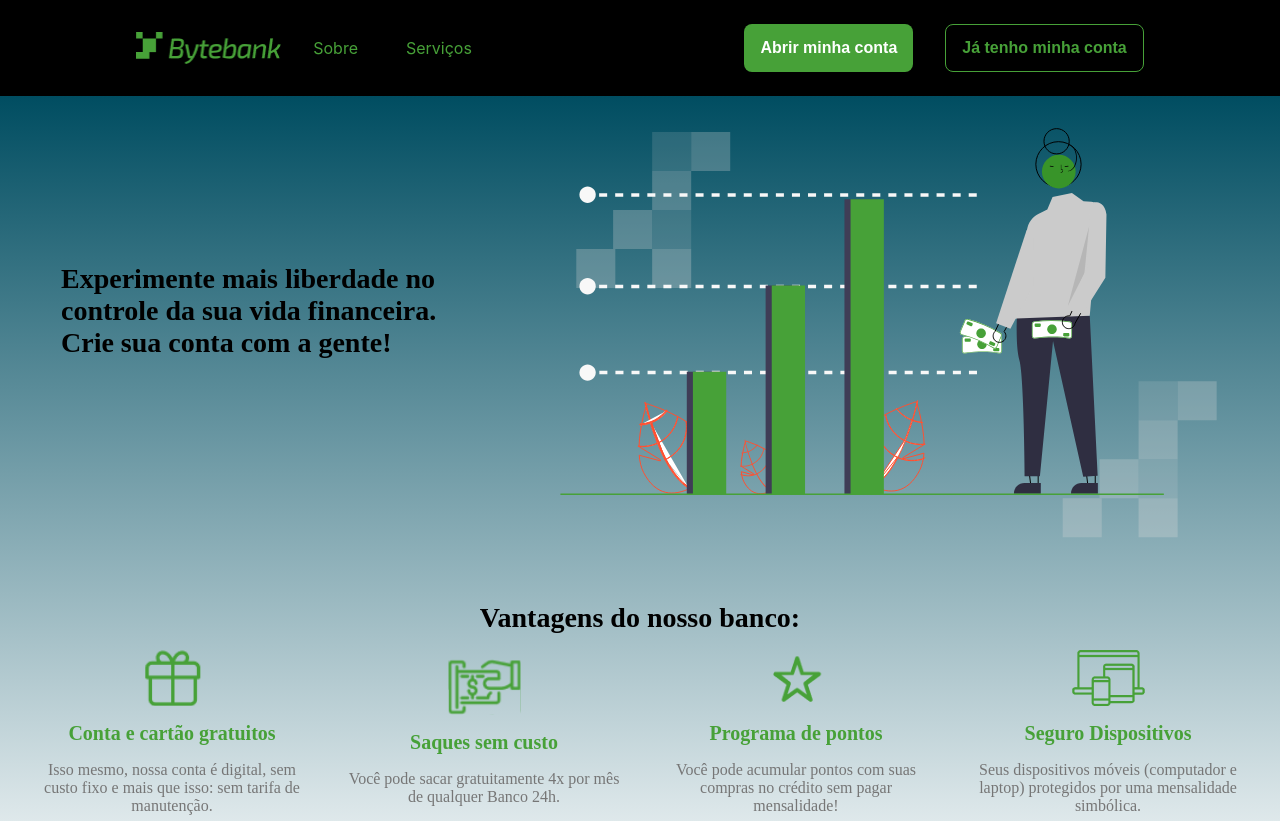
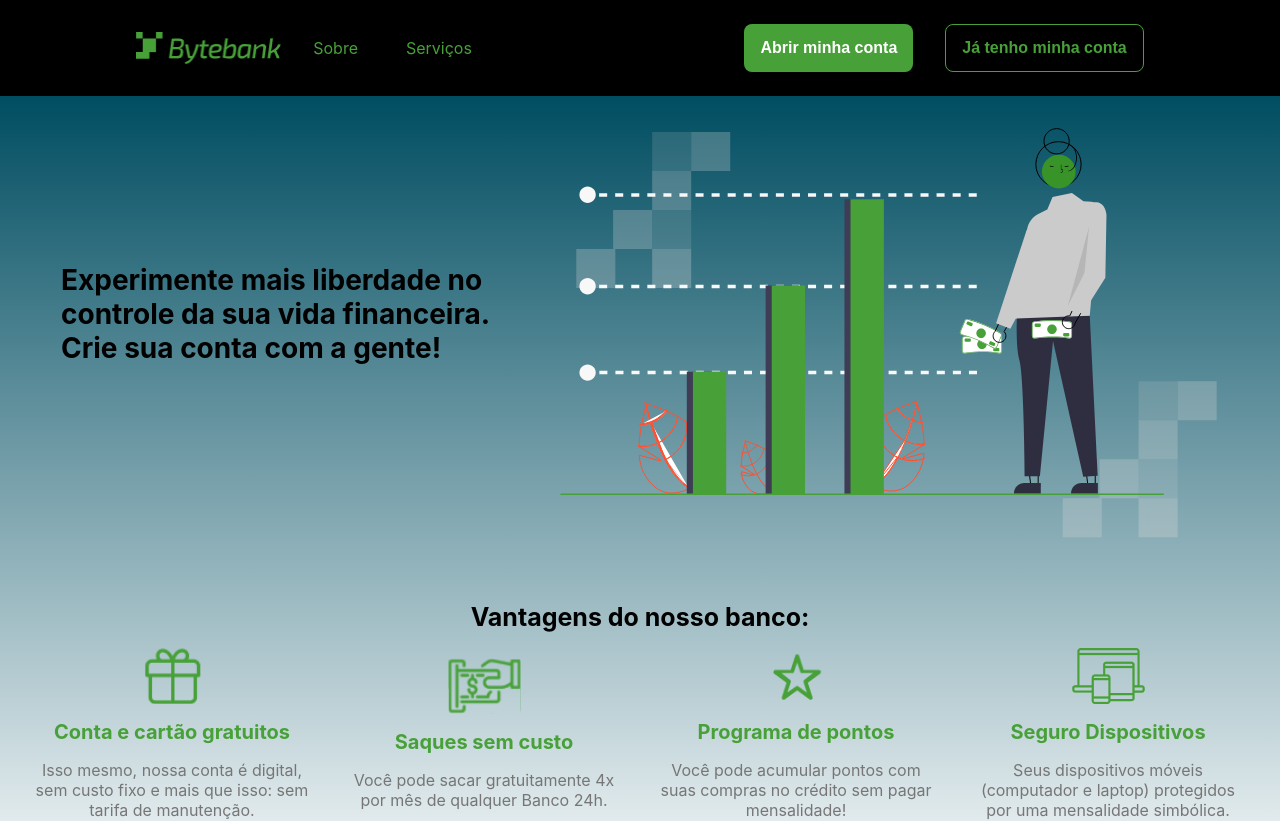
Before and after one commit to tuliooaraujoo/Grupo5, a Next.js app in the folder projeto-sala2/: page / in a window 1280 px wide. Shown: the top 821 px of the page. Built offline with nearby package versions, Linux system fonts and the light colour scheme.

Commit message:
fix (ajustes no CSS e componentes): ajustando CSS do componente Main e adicionando novas variáveis

```diff
--- a/projeto-sala2/src/components/Main/Advantages/Advantages.module.css
+++ b/projeto-sala2/src/components/Main/Advantages/Advantages.module.css
@@ -3,16 +3,16 @@
     display:flex;
     flex-direction: column;
     align-items: center;
-    gap:1rem;
+    gap:var(--space-medium);
 }
 
 .advantages h4{
-    font-size: 1.25rem;
-    font-weight: 700;
-    color:#47A138;
+    font-size: var(--font-large);
+    font-weight: var(--bold);
+    color:var(--green);
 }
 
 .advantages p{
-    color:#767676;
+    color:var(--darkgray);
     text-align: center;
 }
--- a/projeto-sala2/src/components/Main/Advantages/index.tsx
+++ b/projeto-sala2/src/components/Main/Advantages/index.tsx
@@ -13,7 +13,7 @@ const Advantages = ({ image, text, paragraph }: AdvantagesProps) => {
         <div className={styles.advantages}>
             <Image
                 src={`/images/advantages/${image}.svg`}
-                alt="Advantages"
+                alt={`Vantagem:${text}`}
                 width={73}
                 height={56} />
             <h4>{text}</h4>
--- a/projeto-sala2/src/components/Main/ListOfAdvantages/ListOfAdvantages.module.css
+++ b/projeto-sala2/src/components/Main/ListOfAdvantages/ListOfAdvantages.module.css
@@ -3,12 +3,12 @@
     flex-direction: column;
     align-items: center;
     justify-content: center;
-    gap:1rem;
+    gap:var(--space-medium);
 }
 
 .container h3{
-    font-weight: 700;
-    font-size: 1.75rem;
+    font-weight: var(--bold);
+    font-size: var(--font-extra-large);
 }
 
 .advantages_list{
@@ -16,8 +16,8 @@
     align-items: center;
     justify-content: space-around;
     flex-wrap: wrap;
-    gap:2rem;
-    margin-bottom:5rem;
+    gap:var(--space-extra-large);
+    margin-bottom:var(--space-xxlarge);
 }
 
 @media (max-width: 470px){
--- a/projeto-sala2/src/components/Main/Main.module.css
+++ b/projeto-sala2/src/components/Main/Main.module.css
@@ -1,24 +1,24 @@
 .container {
     display: flex;
     flex-direction: column;
-    gap: 2rem;
-    background: linear-gradient(180deg, rgba(0, 77, 97, 1) 0%, rgba(255, 255, 255, 1) 100%);
-    padding: 2rem 0;
+    gap: var(--space-extra-large);
+    background: linear-gradient(var(--background-gradient));
+    padding: var(--space-extra-large) 0;
 }
 
 .content {
     display: flex;
     justify-content: center;
     align-items: center;
-    gap: 4rem;
+    gap: var(--space-xxlarge);
 }
 
 .content p {
     width: 434px;
     height: 205px;
-    padding: 2rem 0;
-    font-size: 1.75rem;
-    font-weight: 600;
+    padding: var(--space-extra-large) 0;
+    font-size: var(--font-xxlarge);
+    font-weight: var(--bold);
 }
 
 .buttons {
@@ -37,27 +37,8 @@
         align-items: center;
         justify-content: center;
         cursor: pointer;
-        gap: 1.5rem;
-        padding:16px;
-    }
-
-    .cadastrar,
-    .entrar {
-        padding: 8px 16px;
-        border-radius: 4px;
-
-    }
-
-    .cadastrar {
-        background-color: #000;
-        color: #FFF;
-        border: none;
-    }
-
-    .entrar {
-        background-color: transparent;
-        color: #000;
-        border: 1px solid #000;
+        gap: var(--space-extra-large);
+        padding:var(--space-medium);
     }
 
     .image{
--- a/projeto-sala2/src/styles/globals.css
+++ b/projeto-sala2/src/styles/globals.css
@@ -11,20 +11,20 @@
     --orange: #FF5031;
     --blue: #004D61;
     --error: #BF1313;
+    --darkgray: #767676;
     --gray: #DEE9EA;
     --lightgray: #F8F8F8;
     --white: #FFFFFF;
     --black: #000000;
     --lightblack: #2F2E41;
-
-    /* FONTS: */
-    --principal: "Inter", sans-serif;
+    --background-gradient: 180deg, rgba(0, 77, 97, 1) 0%, rgba(255, 255, 255, 1) 100%;
 
     /* SIZES: */
     --font-small:0.812rem;
     --font-medium:1.000rem;
     --font-large:1.250rem;
     --font-extra-large:1.562rem;
+    --font-xxlarge:1.750rem;
 
     /* WEIGHTS: */
     --light:100;
@@ -36,9 +36,11 @@
     --space-medium: 1rem;
     --space-large: 1.5rem;
     --space-extra-large: 2rem;
+    --space-xxlarge:4rem;
 }
 
 body {
     width: auto;
     height: 100%;
+    font-family: "Inter", sans-serif;
 }
```
Also changed, not shown: projeto-sala2/src/components/Main/ListOfAdvantages/index.tsx (+6 -1 lines).
